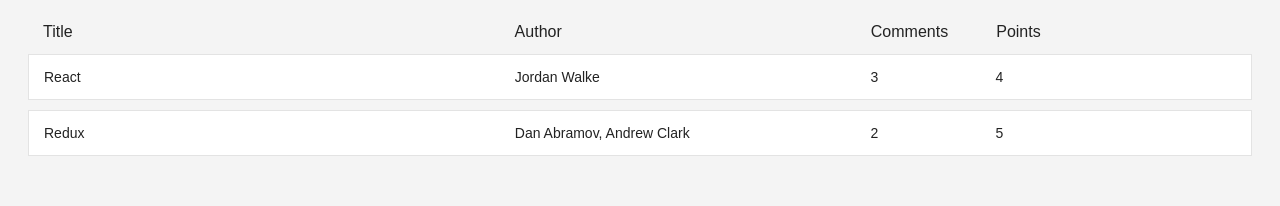
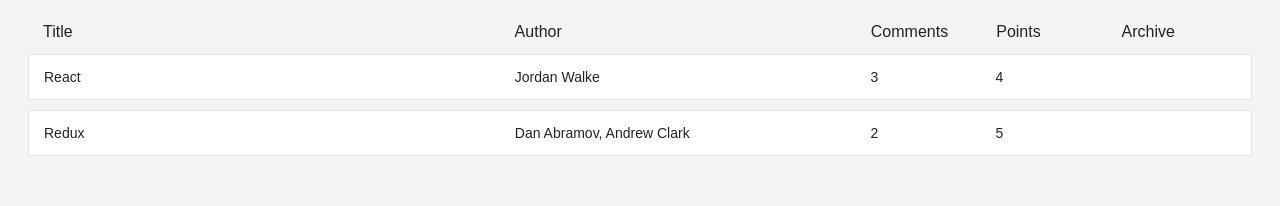
Before and after one commit to stannyu/sandbox, a React (Vite) app: page / in a window 1280 px wide. Shown: the top 206 px of the page. Built offline with nearby package versions, Linux system fonts and the light colour scheme.

Commit message:
Stories header refactored. State initialized through reducer.

```diff
--- a/package.json
+++ b/package.json
@@ -18,7 +18,8 @@
     "babel-eslint": "^10.0.3",
     "prop-types": "^15.7.2",
     "react": "15.x || 16.x || 16.4.0-alpha.0911da3",
-    "react-dom": "15.x || 16.x || 16.4.0-alpha.0911da3"
+    "react-dom": "15.x || 16.x || 16.4.0-alpha.0911da3",
+    "redux": "^4.0.4"
   },
   "devDependencies": {
     "babel-preset-env": "^1.7.0",
--- a/src/components/stories/Stories.js
+++ b/src/components/stories/Stories.js
@@ -2,7 +2,7 @@
 import './Stories.scss';
 
 import Story from './Story';
-import StoryHeader from './StoryHeader';
+import StoryHeaders from './StoryHeader';
 
 const COLUMNS = {
   title: {
@@ -22,22 +22,17 @@
     width: '10%'
   },
   archive: {
+    label: 'Archive',
     width: '10%'
   }
 };
 
 const Stories = ({ stories }) => {
-  const storiesListHeaders = (
-    <div className="stories-header">
-      {Object.keys(COLUMNS).map(key => (
-        <StoryHeader key={key} column={COLUMNS[key]} />
-      ))}
-    </div>
-  );
   const storiesList = (stories || []).map(story => <Story key={story.objectID} story={story} columns={COLUMNS} />);
+
   return (
     <div className="stories">
-      {storiesListHeaders}
+      <StoryHeaders columns={COLUMNS} />
       {storiesList}
     </div>
   );
--- a/src/components/stories/StoryHeader.js
+++ b/src/components/stories/StoryHeader.js
@@ -1,7 +1,16 @@
 import React from 'react';
+import './Stories.scss';
 
-const StoryHeader = ({ column }) => {
-  return <span style={{ width: column.width }}>{column.label}</span>;
+const StoryHeaders = ({ columns }) => {
+  return (
+    <div className="stories-header">
+      {Object.keys(columns).map(key => (
+        <span key={key} style={{ width: columns[key].width }}>
+          {columns[key].label}
+        </span>
+      ))}
+    </div>
+  );
 };
 
-export default StoryHeader;
+export default StoryHeaders;
--- a/src/index.js
+++ b/src/index.js
@@ -1,23 +1,6 @@
 import React from 'react';
 import ReactDOM from 'react-dom';
 import App from './App.js';
+import store from './store';
 
-const stories = [
-  {
-    title: 'React',
-    url: 'https://facebook.github.io/react/',
-    author: 'Jordan Walke',
-    num_comments: 3,
-    points: 4,
-    objectID: 0,
-  }, {
-    title: 'Redux',
-    url: 'https://github.com/reactjs/redux',
-    author: 'Dan Abramov, Andrew Clark',
-    num_comments: 2,
-    points: 5,
-    objectID: 1,
-  },
-];
-
-ReactDOM.render(<App stories={stories} />, document.getElementById('app'));
+ReactDOM.render(<App stories={store.getState()} />, document.getElementById('app'));
--- a/src/store/index.js
+++ b/src/store/index.js
@@ -0,0 +1,8 @@
+import { createStore } from 'redux';
+import storyReducer from './reducers/story';
+
+const  store = createStore(
+  storyReducer
+);
+
+export default store;
--- /dev/null
+++ b/src/store/reducers/story.js
@@ -0,0 +1,28 @@
+const INITIAL_STATE = [
+  {
+    title: 'React',
+    url: 'https://facebook.github.io/react/',
+    author: 'Jordan Walke',
+    num_comments: 3,
+    points: 4,
+    objectID: 0
+  },
+  {
+    title: 'Redux',
+    url: 'https://github.com/reactjs/redux',
+    author: 'Dan Abramov, Andrew Clark',
+    num_comments: 2,
+    points: 5,
+    objectID: 1
+  }
+];
+
+
+function storyReducer(state = INITIAL_STATE, action) {
+  switch (action.type) {
+    default:
+      return state;
+  }
+}
+
+export default storyReducer;
```
